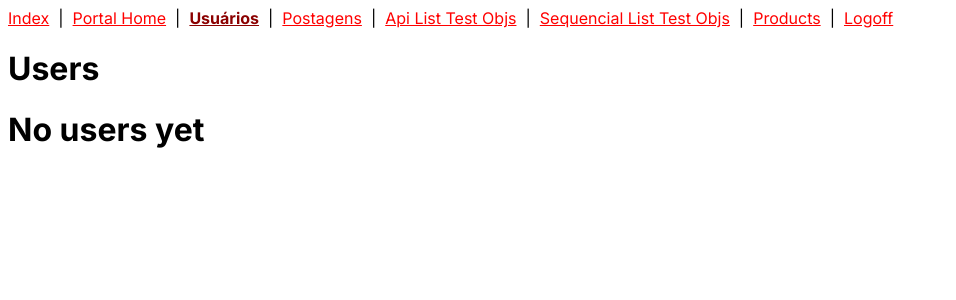
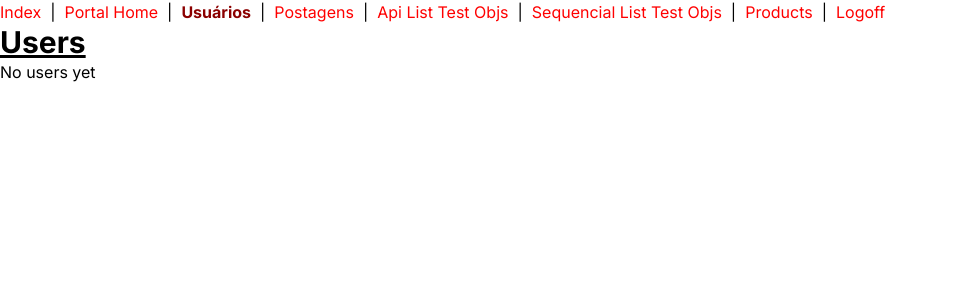
Before and after one commit to mtnoronha/nextjs-playground, a Next.js app: page /portal/users in a window 1280 px wide. Shown: the top 300 px of the page, without its empty margins (0-956 px from the left). Built offline with nearby package versions, Linux system fonts and the light colour scheme; no server answers; the database is empty.

Commit message:
Add tailwind

```diff
--- a/app/globals.css
+++ b/app/globals.css
@@ -1,3 +1,7 @@
+@tailwind base;
+@tailwind components;
+@tailwind utilities;
+
 .menu-item {
   font-size: 16px;
   color: red;
--- a/app/portal/users/page.tsx
+++ b/app/portal/users/page.tsx
@@ -17,7 +17,7 @@
 
 export default async function Page() {
   return <>
-    <h1>Users</h1>
+    <h1 className="text-3xl font-bold underline">Users</h1>
     <Suspense fallback={<LoadingSkeleton />}>
       <ListUsers />
     </Suspense>
--- a/package.json
+++ b/package.json
@@ -21,8 +21,11 @@
     "@types/node": "^20",
     "@types/react": "^18.2.38",
     "@types/react-dom": "^18",
+    "autoprefixer": "^10.4.16",
     "eslint": "^8",
     "eslint-config-next": "14.0.3",
+    "postcss": "^8.4.32",
+    "tailwindcss": "^3.3.6",
     "typescript": "^5"
   },
   "volta": {
--- /dev/null
+++ b/postcss.config.js
@@ -0,0 +1,6 @@
+module.exports = {
+  plugins: {
+    tailwindcss: {},
+    autoprefixer: {},
+  },
+}
--- /dev/null
+++ b/tailwind.config.js
@@ -0,0 +1,12 @@
+/** @type {import('tailwindcss').Config} */
+module.exports = {
+  content: [
+    "./app/**/*.{js,ts,jsx,tsx,mdx}",
+    "./pages/**/*.{js,ts,jsx,tsx,mdx}",
+    "./components/**/*.{js,ts,jsx,tsx,mdx}",
+  ],
+  theme: {
+    extend: {},
+  },
+  plugins: [],
+}
```
Also changed, not shown: 1 other file (tests, documents, lock files or other folders).
